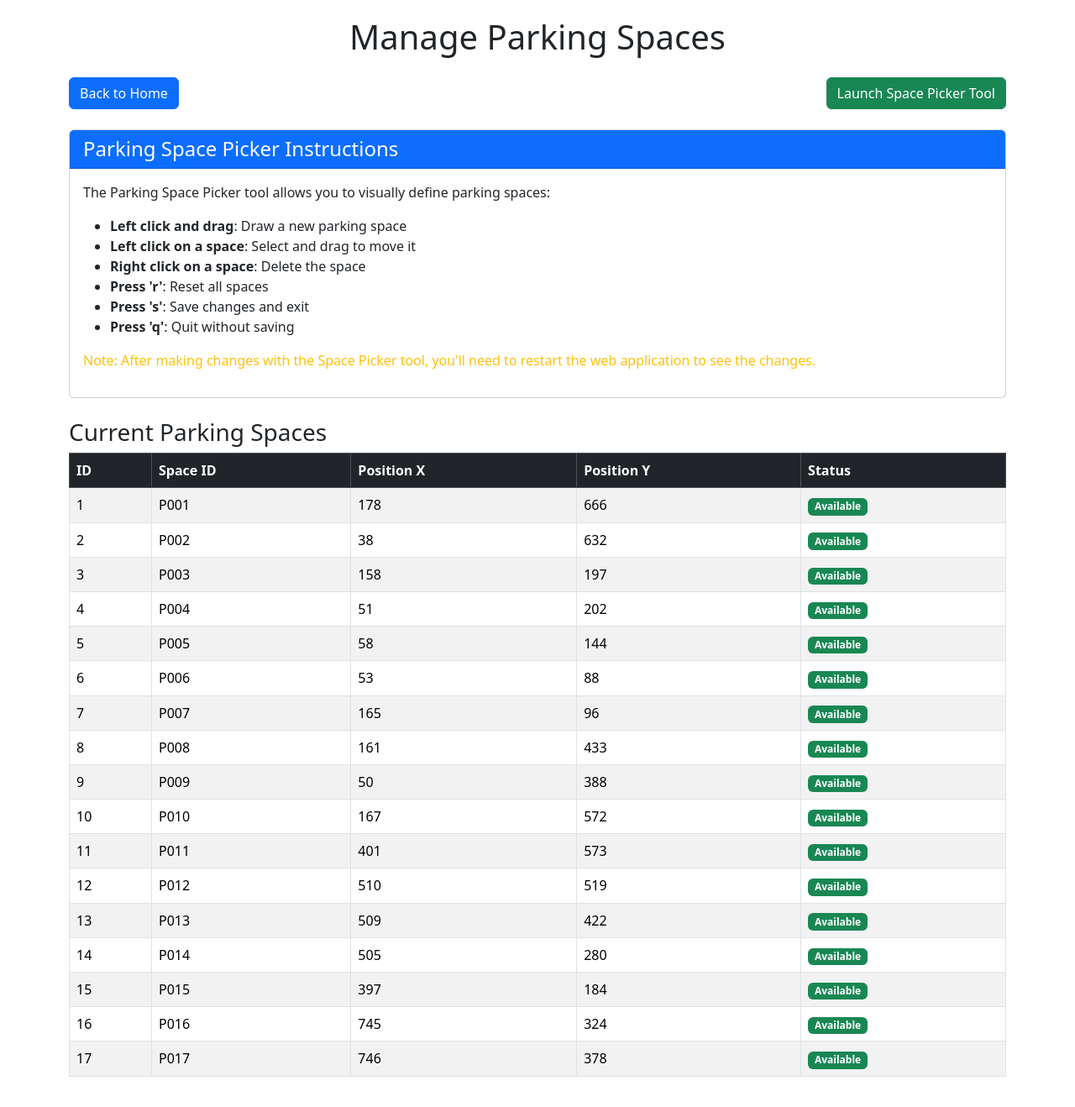
After one commit to ItsRacoon/Smart-Parking-System, a Flask app: page /admin/spaces in a window 1280 px wide. The commit adds this page. Shown: the whole page at 84% size. Run offline with Flask 3, Linux system fonts and the light colour scheme; parts of the project's set-up code (start-up, migrations or seed data) failed here and were passed over.

Commit message:
Initial commit

```diff
--- a/app.py
+++ b/app.py
@@ -198,5 +198,22 @@ def cancel_booking(booking_id):
     flash('Booking cancelled successfully')
     return redirect(url_for('view_bookings'))
 
+@app.route('/admin/spaces', methods=['GET'])
+def admin_spaces():
+    """Admin page to view and manage parking spaces"""
+    spaces = ParkingSpace.query.all()
+    return render_template('admin_spaces.html', spaces=spaces)
+
+@app.route('/admin/run-picker', methods=['POST'])
+def run_space_picker():
+    """Run the parking space picker tool"""
+    import subprocess
+    try:
+        subprocess.Popen(['python', 'parkingspacepicker.py'])
+        flash('Parking space picker launched. Please check your desktop for the application window.')
+    except Exception as e:
+        flash(f'Error launching parking space picker: {str(e)}', 'error')
+    return redirect(url_for('admin_spaces'))
+
 if __name__ == '__main__':
     app.run(debug=True)
--- /dev/null
+++ b/templates/admin_spaces.html
@@ -0,0 +1,104 @@
+<!DOCTYPE html>
+<html lang="en">
+<head>
+    <meta charset="UTF-8">
+    <meta name="viewport" content="width=device-width, initial-scale=1.0">
+    <title>Manage Parking Spaces</title>
+    <link href="https://cdn.jsdelivr.net/npm/bootstrap@5.3.0-alpha1/dist/css/bootstrap.min.css" rel="stylesheet">
+    <style>
+        body {
+            padding: 20px;
+        }
+        .space-table {
+            margin-top: 20px;
+        }
+        .flash-messages {
+            margin-bottom: 20px;
+        }
+        .admin-actions {
+            margin: 20px 0;
+        }
+    </style>
+</head>
+<body>
+    <div class="container">
+        <h1 class="text-center mb-4">Manage Parking Spaces</h1>
+
+        <div class="flash-messages">
+            {% with messages = get_flashed_messages(with_categories=true) %}
+                {% if messages %}
+                    {% for category, message in messages %}
+                        <div class="alert alert-{{ category if category != 'message' else 'info' }}">{{ message }}</div>
+                    {% endfor %}
+                {% endif %}
+            {% endwith %}
+        </div>
+
+        <div class="d-flex justify-content-between mb-4">
+            <a href="{{ url_for('index') }}" class="btn btn-primary">Back to Home</a>
+            <div>
+                <form method="POST" action="{{ url_for('run_space_picker') }}" class="d-inline">
+                    <button type="submit" class="btn btn-success">Launch Space Picker Tool</button>
+                </form>
+            </div>
+        </div>
+
+        <div class="card mb-4">
+            <div class="card-header bg-primary text-white">
+                <h4 class="mb-0">Parking Space Picker Instructions</h4>
+            </div>
+            <div class="card-body">
+                <p>The Parking Space Picker tool allows you to visually define parking spaces:</p>
+                <ul>
+                    <li><strong>Left click and drag</strong>: Draw a new parking space</li>
+                    <li><strong>Left click on a space</strong>: Select and drag to move it</li>
+                    <li><strong>Right click on a space</strong>: Delete the space</li>
+                    <li><strong>Press 'r'</strong>: Reset all spaces</li>
+                    <li><strong>Press 's'</strong>: Save changes and exit</li>
+                    <li><strong>Press 'q'</strong>: Quit without saving</li>
+                </ul>
+                <p class="text-warning">Note: After making changes with the Space Picker tool, you'll need to restart the web application to see the changes.</p>
+            </div>
+        </div>
+
+        <div class="space-table">
+            <h3>Current Parking Spaces</h3>
+            {% if spaces %}
+                <table class="table table-striped table-bordered">
+                    <thead class="table-dark">
+                        <tr>
+                            <th>ID</th>
+                            <th>Space ID</th>
+                            <th>Position X</th>
+                            <th>Position Y</th>
+                            <th>Status</th>
+                        </tr>
+                    </thead>
+                    <tbody>
+                        {% for space in spaces %}
+                            <tr>
+                                <td>{{ space.id }}</td>
+                                <td>{{ space.space_id }}</td>
+                                <td>{{ space.position_x }}</td>
+                                <td>{{ space.position_y }}</td>
+                                <td>
+                                    {% set active_booking = space.bookings|selectattr('is_active', 'eq', true)|first %}
+                                    {% if active_booking %}
+                                        <span class="badge bg-warning text-dark">Booked until {{ active_booking.end_time.strftime('%Y-%m-%d %H:%M') }}</span>
+                                    {% else %}
+                                        <span class="badge bg-success">Available</span>
+                                    {% endif %}
+                                </td>
+                            </tr>
+                        {% endfor %}
+                    </tbody>
+                </table>
+            {% else %}
+                <div class="alert alert-info">No parking spaces defined yet. Use the Space Picker Tool to create spaces.</div>
+            {% endif %}
+        </div>
+    </div>
+
+    <script src="https://cdn.jsdelivr.net/npm/bootstrap@5.3.0-alpha1/dist/js/bootstrap.bundle.min.js"></script>
+</body>
+</html>
--- a/templates/index.html
+++ b/templates/index.html
@@ -45,6 +45,7 @@
         <div class="action-buttons">
             <a href="{{ url_for('book_space') }}" class="btn btn-primary btn-lg">Book a Parking Space</a>
             <a href="{{ url_for('view_bookings') }}" class="btn btn-secondary btn-lg">View/Manage Bookings</a>
+            <a href="{{ url_for('admin_spaces') }}" class="btn btn-outline-dark btn-lg">Admin: Manage Spaces</a>
         </div>
 
         <div class="video-container">
```
Also changed, not shown: parkingspacepicker.py (+169 -11 lines), instance/parking.db, 1 other file.
